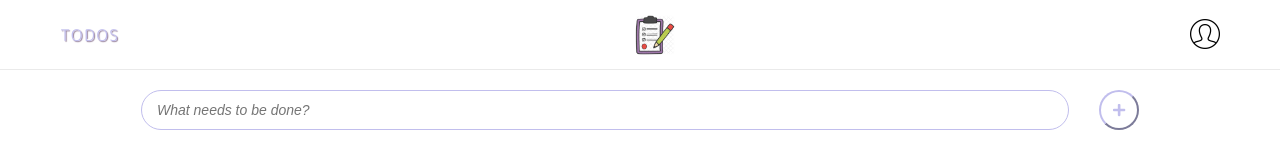
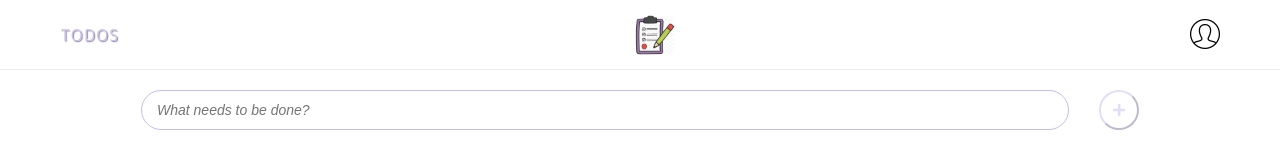
Before and after one commit to mvn-tienle2-dn/Todo-PWA, a Vue app in the folder todo-vue-pwa/: page / in a window 1280 px wide. Shown: the top 168 px of the page. Built offline with nearby package versions, Linux system fonts and the light colour scheme.

Commit message:
Check disable button

```diff
--- a/todo-vue-pwa/src/components/features/Form.vue
+++ b/todo-vue-pwa/src/components/features/Form.vue
@@ -4,7 +4,7 @@
       <form>
         <div class="flex-centered">
           <input type="text" v-model="content" class="input-todo" @keypress.enter.prevent="addToList" placeholder="What needs to be done?">
-          <button type="button" class="btn btn-circle" @click="addToList"><i class="fa fa-plus"></i></button>
+          <button type="button" class="btn btn-circle" :disabled="!content" @click="addToList"><i class="fa fa-plus"></i></button>
         </div>
       </form>
     </div>
```
